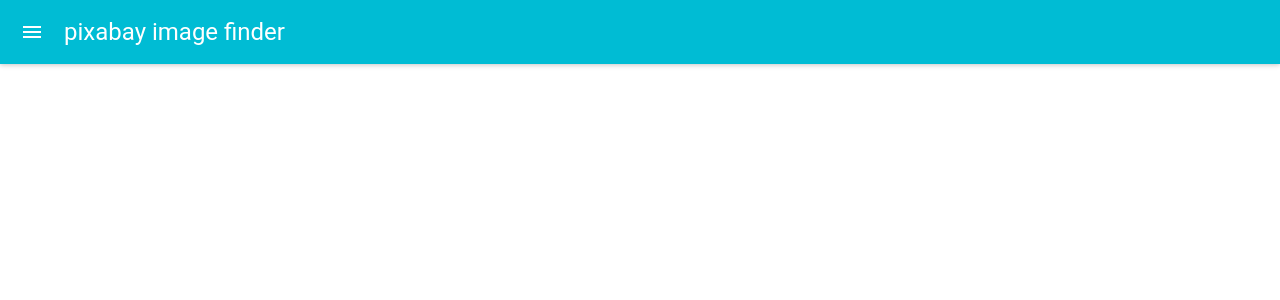
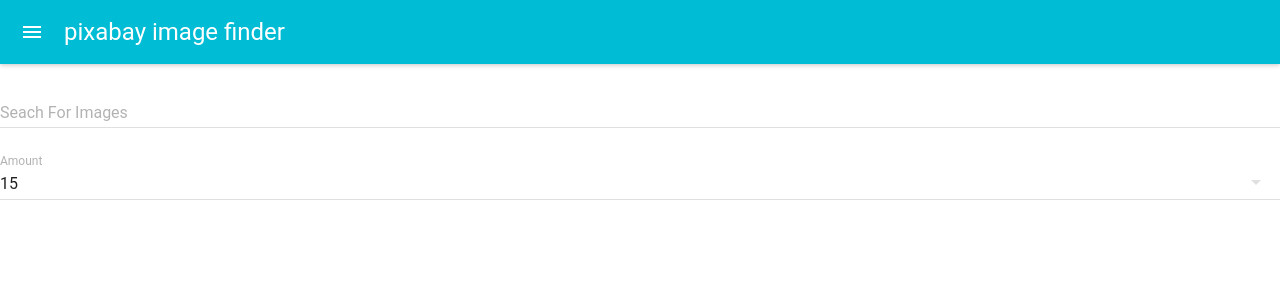
Before and after one commit to ralliet/material-ui-pixabay, a React (Create React App) app: page / in a window 1280 px wide. Shown: the top 300 px of the page. Built offline with nearby package versions, Linux system fonts and the light colour scheme.

Commit message:
searchbar with textfield and dropdown

```diff
--- a/src/App.js
+++ b/src/App.js
@@ -1,6 +1,7 @@
 import React, {Component} from 'react';
 import MuiThemeProvider from 'material-ui/styles/MuiThemeProvider';
 import Navbar from './components/navbar/NavBar';
+import Search from './components/search/Search';
 import './App.css';
 
 class App extends Component {
@@ -9,6 +10,7 @@
       <MuiThemeProvider>
         <div>
           <Navbar/>
+          <Search/>
         </div>
       </MuiThemeProvider>
     );
--- a/src/components/search/Search.js
+++ b/src/components/search/Search.js
@@ -0,0 +1,47 @@
+import React, {Component} from 'react'
+import TextField from 'material-ui/TextField';
+import SelectField from 'material-ui/SelectField';
+import MenuItem from 'material-ui/MenuItem';
+
+export default class Search extends Component {
+    state = {
+        searchText: '',
+        amount: 15,
+        apiUrl: 'https://pixabay.com/api',
+        apiKey: '8859906-a0de5a498b3fd22f2641f2c3f',
+        images: []
+    }
+
+   /*  onTextChange(value) {
+        state.searchText = value;
+    }
+
+    onAmountChange(value) {
+        state.searchText = value;
+    } */
+
+    render() {
+        return (
+            <div>
+                <TextField
+                    name="searchText"
+                    floatingLabelText="Seach For Images"
+                    value={this.state.searchText}
+                    onChange={this.onTextChange}
+                    fullWidth={true}/>
+                <br/>
+                <SelectField
+                    name="amount"
+                    floatingLabelText="Amount"
+                    value={this.state.amount}
+                    onChange={this.onAmountChange}
+                    fullWidth={true}>
+                    <MenuItem value={5} primaryText="5"/>
+                    <MenuItem value={10} primaryText="10"/>
+                    <MenuItem value={15} primaryText="15"/>
+                    <MenuItem value={30} primaryText="30"/>
+                </SelectField>
+            </div>
+        )
+    }
+}
```
